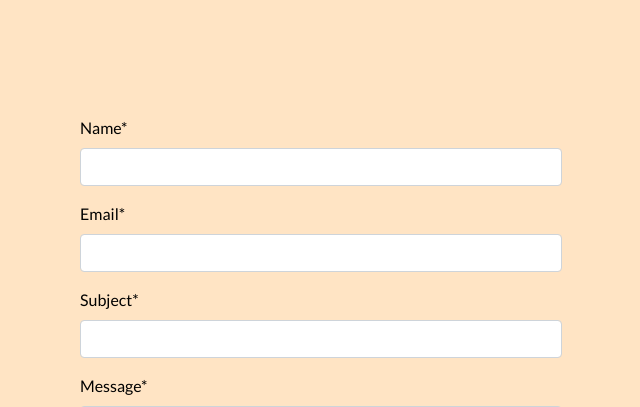
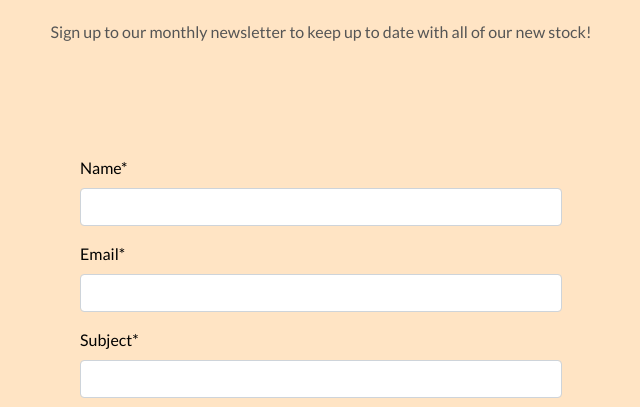
Before and after one commit to SnezhanaZdravkova/Boutique-Snow-White, a Django app: page /contact/contact in a window 1280 px wide. Shown: the part 173-580 px from the top of the page, without its empty margins (319-959 px from the left). Run offline with Django 3.2, Linux system fonts and the light colour scheme; some libraries are stand-ins or nearby versions.

Commit message:
Add new paragraph to incurrage people to sign up for Newsletter

```diff
--- a/contact/templates/contact/contact.html
+++ b/contact/templates/contact/contact.html
@@ -11,8 +11,12 @@
 
 <div class="container fluid mb-4">
     <div class="container mt-5 text-center pb-5">
-        <p>Do you have a question, a concern?
+        <p>
+            Do you have a question, a concern?
             If so, please complete the form below and we will aim to respond within 24 hours.
+        </p>
+        <p>
+            Sign up to our monthly newsletter to keep up to date with all of our new stock!
         </p>
     </div>
 
```
